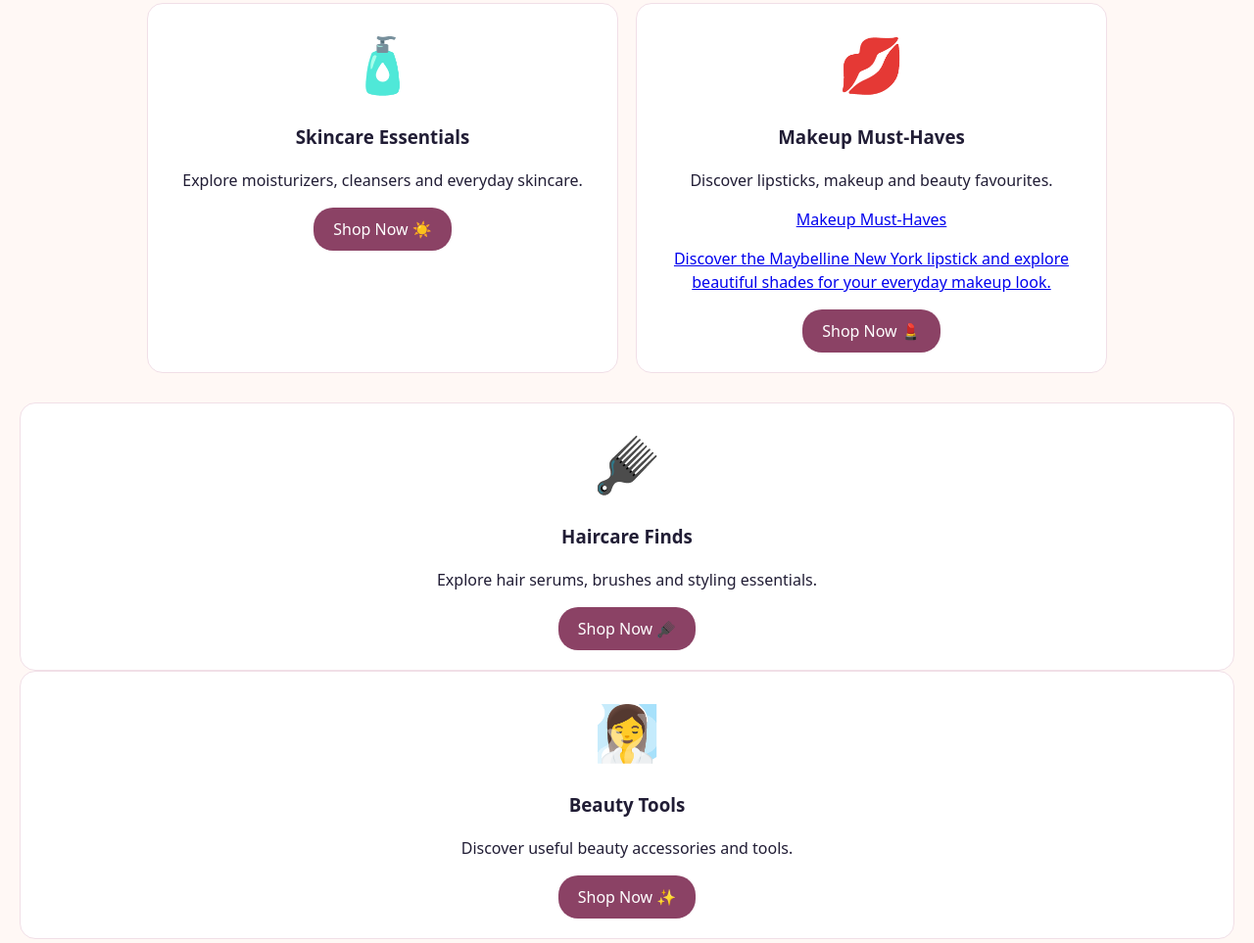
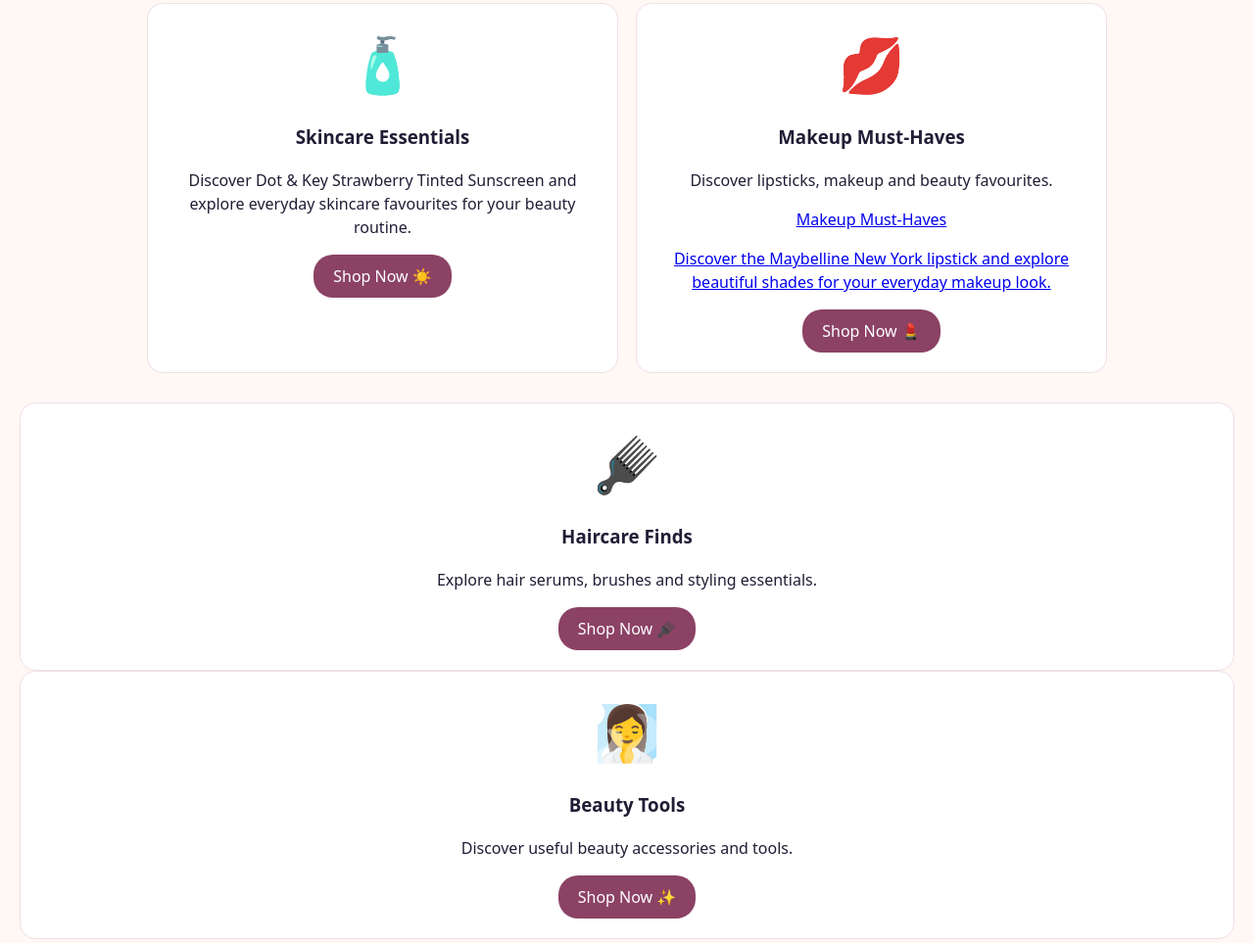
Before and after one commit to shonalibaske-maker/Pocketboost, a plain HTML site: page index.html in a window 1280 px wide. Shown: the part 5505-6468 px from the top of the page at 98% size. Drawn offline with Linux system fonts and the light colour scheme.

Commit message:
Update index.html

```diff
--- a/index.html
+++ b/index.html
@@ -388,10 +388,11 @@ As an Amazon Associate I earn from qualifying purchases.
 
   <div style="display:grid;grid-template-columns:repeat(auto-fit,minmax(210px,1fr));gap:18px;margin-top:25px;">
 
+
 <div style="background:#fff;border:1px solid #f1dfe7;border-radius:16px;padding:20px;text-align:center;">
   <div style="font-size:55px;">🧴</div>
   <h3>Skincare Essentials</h3>
-      <p>Explore moisturizers, cleansers and everyday skincare.</p>
+  <p>Discover Dot & Key Strawberry Tinted Sunscreen and explore everyday skincare favourites for your beauty routine.</p>
   <a href="https://www.amazon.in/dp/B0CX1W81RM?tag=pocketboostfi-21"
   target="_blank"
   rel="nofollow sponsored noopener"
@@ -399,6 +400,7 @@ style="display:inline-block;background:#8b4265;color:white;padding:10px 20px;bor
   Shop Now ☀️
   </a>
 </div>
+
 
     <div style="background:#fff;border:1px solid #f1dfe7;border-radius:16px;padding:20px;text-align:center;">
       <div style="font-size:55px;">💋</div>
```
Lines whose indentation alone changed are shown as unchanged.
